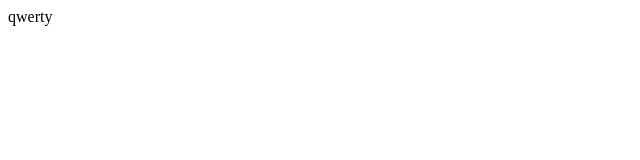
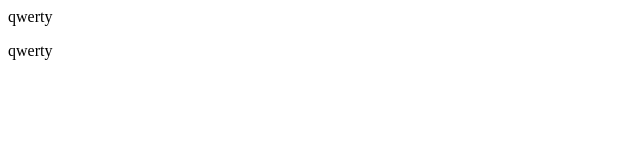
Before and after one commit to NMaksG/first-project, a plain HTML site: page index.html in a window 1280 px wide. Shown: the full height of the page, 0-640 px from the left. Drawn offline with Linux system fonts and the light colour scheme.

Commit message:
корректировка

```diff
--- a/index.html
+++ b/index.html
@@ -1 +1,2 @@
 <a>qwerty</a>
+<p>qwerty</p>
```
